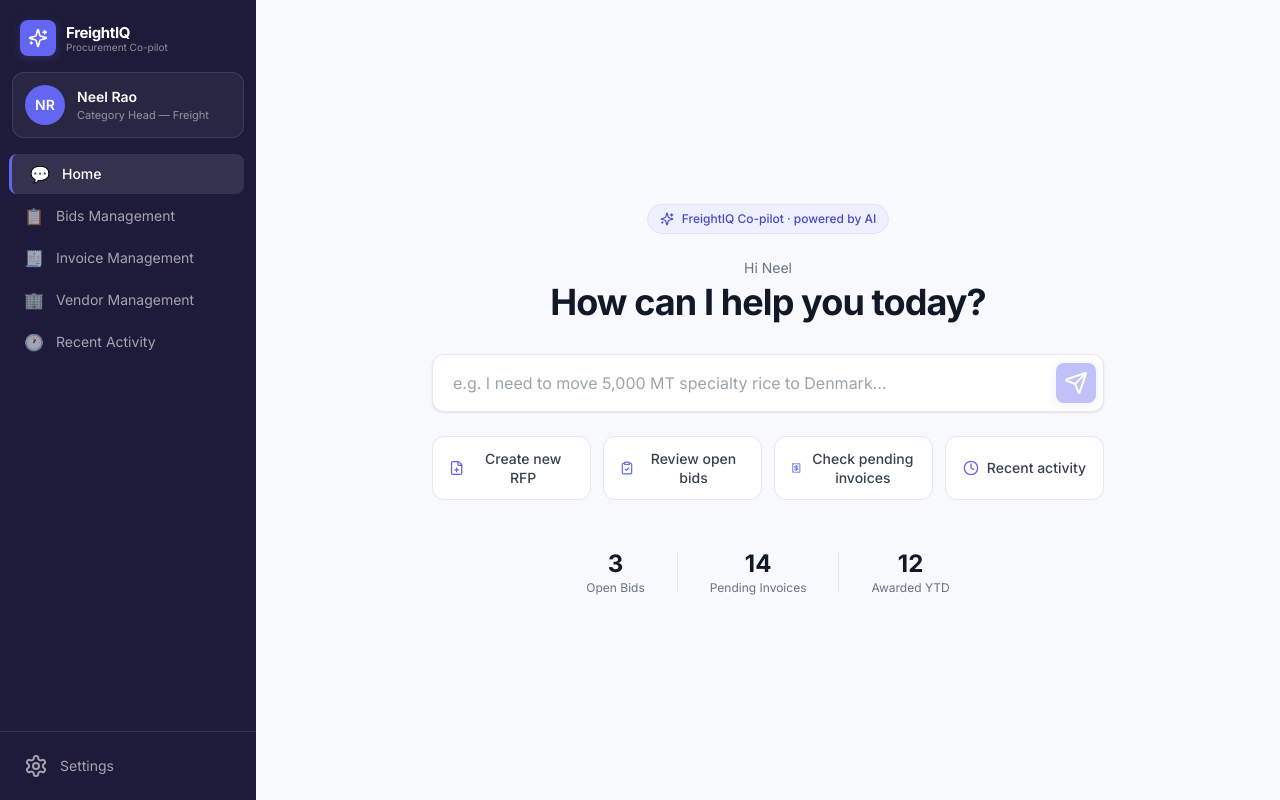
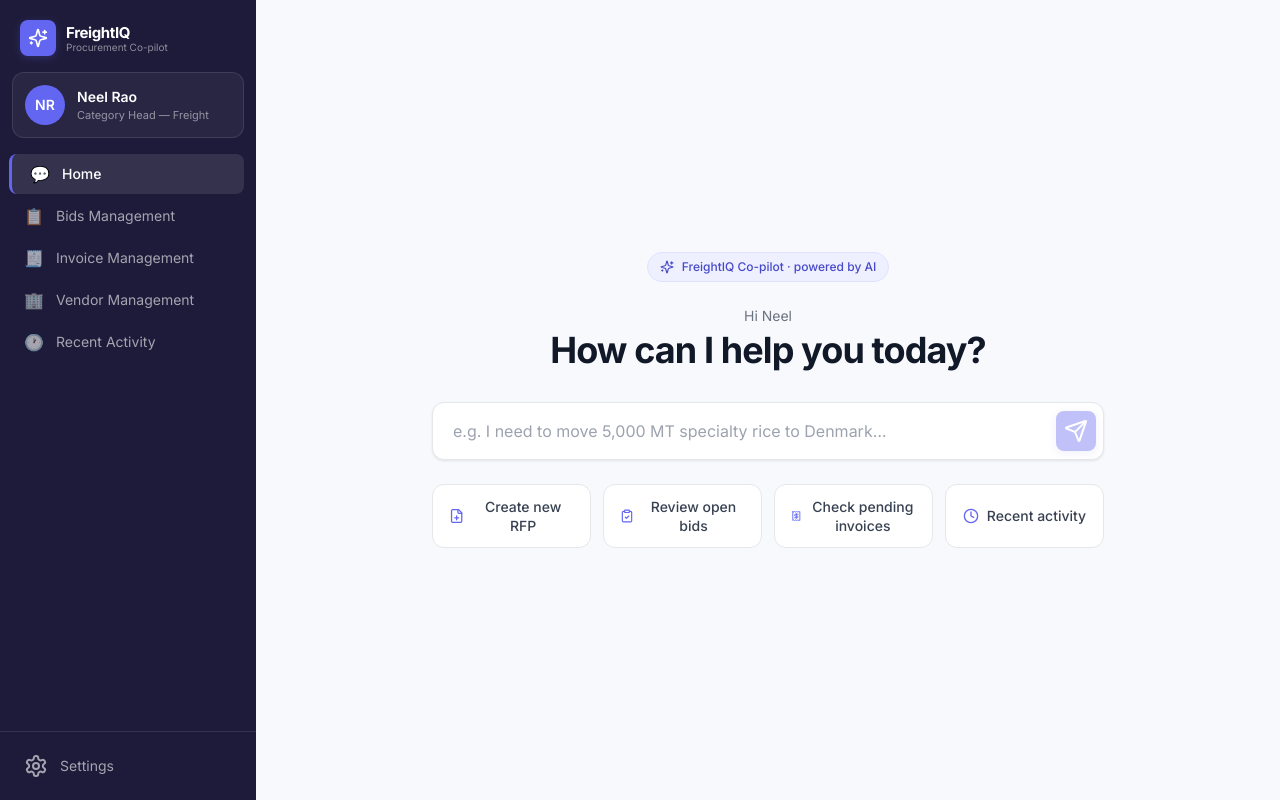
Before and after one commit to Ghub-ID/Bolt-Repo-18Sept, a React (Vite) app: page / in a window 1280 px wide. Built offline with nearby package versions, Linux system fonts and the light colour scheme; no server answers.

Commit message:
Updated HomePage.tsx

```diff
--- a/src/pages/HomePage.tsx
+++ b/src/pages/HomePage.tsx
@@ -67,23 +67,6 @@ export default function HomePage() {
           })}
         </div>
 
-        {/* Stats row */}
-        <div className="mt-12 flex items-center justify-center gap-8 text-center">
-          <div>
-            <div className="text-2xl font-bold text-ink-900">3</div>
-            <div className="text-xs text-ink-500">Open Bids</div>
-          </div>
-          <div className="w-px h-10 bg-ink-200" />
-          <div>
-            <div className="text-2xl font-bold text-ink-900">14</div>
-            <div className="text-xs text-ink-500">Pending Invoices</div>
-          </div>
-          <div className="w-px h-10 bg-ink-200" />
-          <div>
-            <div className="text-2xl font-bold text-ink-900">12</div>
-            <div className="text-xs text-ink-500">Awarded YTD</div>
-          </div>
-        </div>
       </div>
     </div>
   );
```
